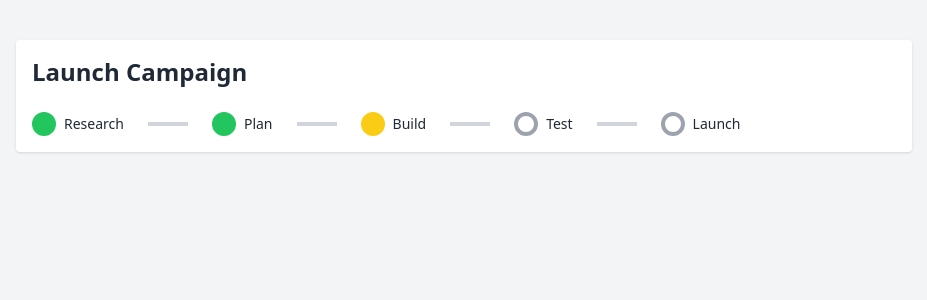
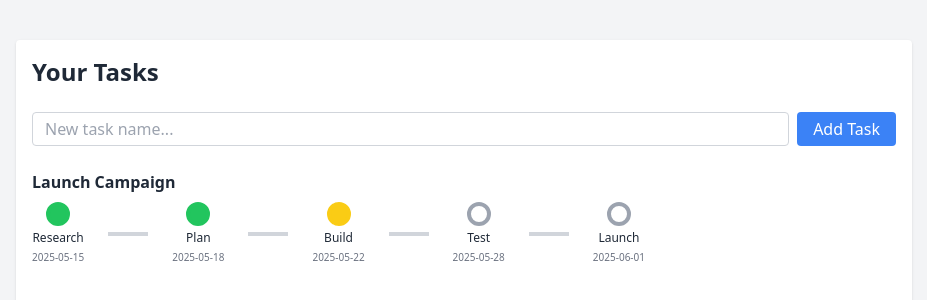
Before and after one commit to csandq/visual-task-tracker, a React (Vite) app: page / in a window 1280 px wide. Shown: the top 300 px of the page, without its empty margins (176-1103 px from the left). Built offline with nearby package versions, Linux system fonts and the light colour scheme.

Commit message:
Updated ajax

```diff
--- a/src/App.jsx
+++ b/src/App.jsx
@@ -1,17 +1,20 @@
-import React from "react";
+import React, { useState } from "react";
 
-const taskData = {
+const initialTasks = [
+  {
+    id: 1,
     title: "Launch Campaign",
     steps: [
-    { label: "Research", status: "done" },
-    { label: "Plan", status: "done" },
-    { label: "Build", status: "in-progress" },
-    { label: "Test", status: "todo" },
-    { label: "Launch", status: "todo" }
+      { label: "Research", status: "done", note: "Checked competitors.", deadline: "2025-05-15" },
+      { label: "Plan", status: "done", note: "Built outline.", deadline: "2025-05-18" },
+      { label: "Build", status: "in-progress", note: "Currently building wireframes.", deadline: "2025-05-22" },
+      { label: "Test", status: "todo", note: "", deadline: "2025-05-28" },
+      { label: "Launch", status: "todo", note: "", deadline: "2025-06-01" }
     ]
-};
+  }
+];
 
-const Step = ({ label, status }) => {
+const Step = ({ label, status, note, deadline, onClick }) => {
   const getColor = () => {
     if (status === "done") return "bg-green-500 border-green-500";
     if (status === "in-progress") return "bg-yellow-400 border-yellow-400";
@@ -19,22 +22,22 @@ const Step = ({ label, status }) => {
   };
 
   return (
-    <div className="flex items-center space-x-2">
+    <div className="flex flex-col items-center space-y-1 cursor-pointer" onClick={onClick}>
       <div className={`w-6 h-6 rounded-full border-4 ${getColor()}`}></div>
-      <span className="text-sm">{label}</span>
+      <span className="text-xs text-center whitespace-nowrap">{label}</span>
+      {deadline && <span className="text-[10px] text-gray-500">{deadline}</span>}
     </div>
   );
 };
 
-export default function App() {
-  return (
-    <div className="max-w-4xl mx-auto mt-10 p-4 bg-white shadow rounded">
-      <h1 className="text-2xl font-bold mb-6">{taskData.title}</h1>
+const TaskRow = ({ task, onStepClick }) => (
+  <div className="mb-6">
+    <h2 className="font-semibold mb-2">{task.title}</h2>
     <div className="flex items-center space-x-6 overflow-x-auto">
-        {taskData.steps.map((step, index) => (
+      {task.steps.map((step, index) => (
         <React.Fragment key={index}>
-            <Step {...step} />
-            {index < taskData.steps.length - 1 && (
+          <Step {...step} onClick={() => onStepClick(task.id, index)} />
+          {index < task.steps.length - 1 && (
             <div className="w-10 h-1 bg-gray-300 flex-shrink-0"></div>
           )}
         </React.Fragment>
@@ -42,4 +45,113 @@ export default function App() {
     </div>
   </div>
 );
+
+export default function App() {
+  const [tasks, setTasks] = useState(initialTasks);
+  const [newTitle, setNewTitle] = useState("");
+  const [modal, setModal] = useState(null);
+
+  const addTask = () => {
+    if (!newTitle.trim()) return;
+    const newTask = {
+      id: tasks.length + 1,
+      title: newTitle,
+      steps: [
+        { label: "Step 1", status: "todo", note: "", deadline: "" },
+        { label: "Step 2", status: "todo", note: "", deadline: "" },
+        { label: "Step 3", status: "todo", note: "", deadline: "" }
+      ]
+    };
+    setTasks([newTask, ...tasks]);
+    setNewTitle("");
+  };
+
+  const updateStep = (taskId, stepIndex, note, deadline) => {
+    const updated = tasks.map((task) => {
+      if (task.id === taskId) {
+        const newSteps = [...task.steps];
+        newSteps[stepIndex] = {
+          ...newSteps[stepIndex],
+          note,
+          deadline
+        };
+        return { ...task, steps: newSteps };
       }
+      return task;
+    });
+    setTasks(updated);
+    setModal(null);
+  };
+
+  return (
+    <div className="max-w-4xl mx-auto mt-10 p-4 bg-white shadow rounded">
+      <h1 className="text-2xl font-bold mb-6">Your Tasks</h1>
+      <div className="flex mb-6">
+        <input
+          type="text"
+          className="border border-gray-300 px-3 py-1 mr-2 flex-grow rounded"
+          placeholder="New task name..."
+          value={newTitle}
+          onChange={(e) => setNewTitle(e.target.value)}
+        />
+        <button
+          onClick={addTask}
+          className="bg-blue-500 text-white px-4 py-1 rounded hover:bg-blue-600"
+        >
+          Add Task
+        </button>
+      </div>
+      {tasks.map((task) => (
+        <TaskRow key={task.id} task={task} onStepClick={(taskId, stepIndex) => setModal({ taskId, stepIndex })} />
+      ))}
+
+      {modal && (
+        <div className="fixed inset-0 bg-black bg-opacity-50 flex items-center justify-center z-10">
+          <div className="bg-white p-6 rounded shadow w-full max-w-md">
+            <h2 className="text-xl font-semibold mb-4">Edit Step</h2>
+            <textarea
+              className="w-full border p-2 mb-4"
+              rows={3}
+              placeholder="Add a note..."
+              value={tasks.find(t => t.id === modal.taskId).steps[modal.stepIndex].note}
+              onChange={(e) => {
+                const newTasks = [...tasks];
+                newTasks.find(t => t.id === modal.taskId).steps[modal.stepIndex].note = e.target.value;
+                setTasks(newTasks);
+              }}
+            ></textarea>
+            <input
+              type="date"
+              className="w-full border p-2 mb-4"
+              value={tasks.find(t => t.id === modal.taskId).steps[modal.stepIndex].deadline}
+              onChange={(e) => {
+                const newTasks = [...tasks];
+                newTasks.find(t => t.id === modal.taskId).steps[modal.stepIndex].deadline = e.target.value;
+                setTasks(newTasks);
+              }}
+            />
+            <div className="flex justify-end space-x-2">
+              <button
+                className="bg-gray-300 px-4 py-1 rounded"
+                onClick={() => setModal(null)}
+              >
+                Cancel
+              </button>
+              <button
+                className="bg-blue-500 text-white px-4 py-1 rounded"
+                onClick={() => updateStep(
+                  modal.taskId,
+                  modal.stepIndex,
+                  tasks.find(t => t.id === modal.taskId).steps[modal.stepIndex].note,
+                  tasks.find(t => t.id === modal.taskId).steps[modal.stepIndex].deadline
+                )}
+              >
+                Save
+              </button>
+            </div>
+          </div>
+        </div>
+      )}
+    </div>
+  );
+}
```
Lines whose indentation alone changed are shown as unchanged.
